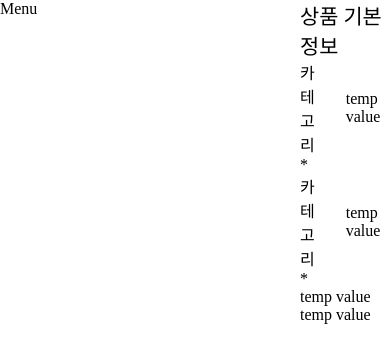
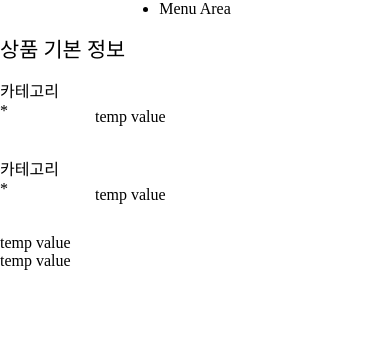
Before and after one commit to wantedPreOnboarding/19_02nd_slr_admin, a React (Create React App) app: page / in a window 390 px wide. Shown: the top 358 px of the page. Built offline with nearby package versions, Linux system fonts and the light colour scheme.

Commit message:
Add - App의 Grid 스타일 inline -> class, media query적용

```diff
--- a/src/App.jsx
+++ b/src/App.jsx
@@ -1,17 +1,20 @@
 import React from 'react';
 import { BasicInfo, Grid } from 'Components';
 import styles from './App.module.css';
-
-const MenuWidth = 300;
+import { classNames } from 'utils';
 
 const App = () => {
   return (
     <main className={styles.main}>
-      <Grid container>
-        <Grid item size={`${MenuWidth}px`}>
-          Menu
+      <Grid className={styles.gridCenter} container>
+        <Grid className={styles.menu} item>
+          <nav>
+            <ul>
+              <li>Menu Area</li>
+            </ul>
+          </nav>
         </Grid>
-        <Grid container size={`calc(100% - ${MenuWidth}px)`}>
+        <Grid className={classNames(styles.gridCenter, styles.gridContents)} container>
           <Grid item>
             <BasicInfo />
           </Grid>
--- a/src/App.module.css
+++ b/src/App.module.css
@@ -1,4 +1,32 @@
+@value desktop from 'styles/theme.css';
+@value menuWidth: 213px;
+
 .main {
-  max-width: 75rem;
+  max-width: desktop;
   margin: 0 auto;
 }
+
+.menu {
+  width: menuWidth;
+  flex-basis: menuWidth;
+}
+
+.gridContents {
+  width: calc(100% - menuWidth);
+  flex-basis: calc(100% - menuWidth);
+}
+
+.gridCenter {
+  justify-content: center;
+}
+
+@media screen and (max-width: desktop) {
+  .menu {
+    display: none;
+  }
+
+  .gridContents {
+    width: 100%;
+    flex-basis: 100%;
+  }
+}
```
Also changed, not shown: src/styles/theme.css (+10 -5 lines).
